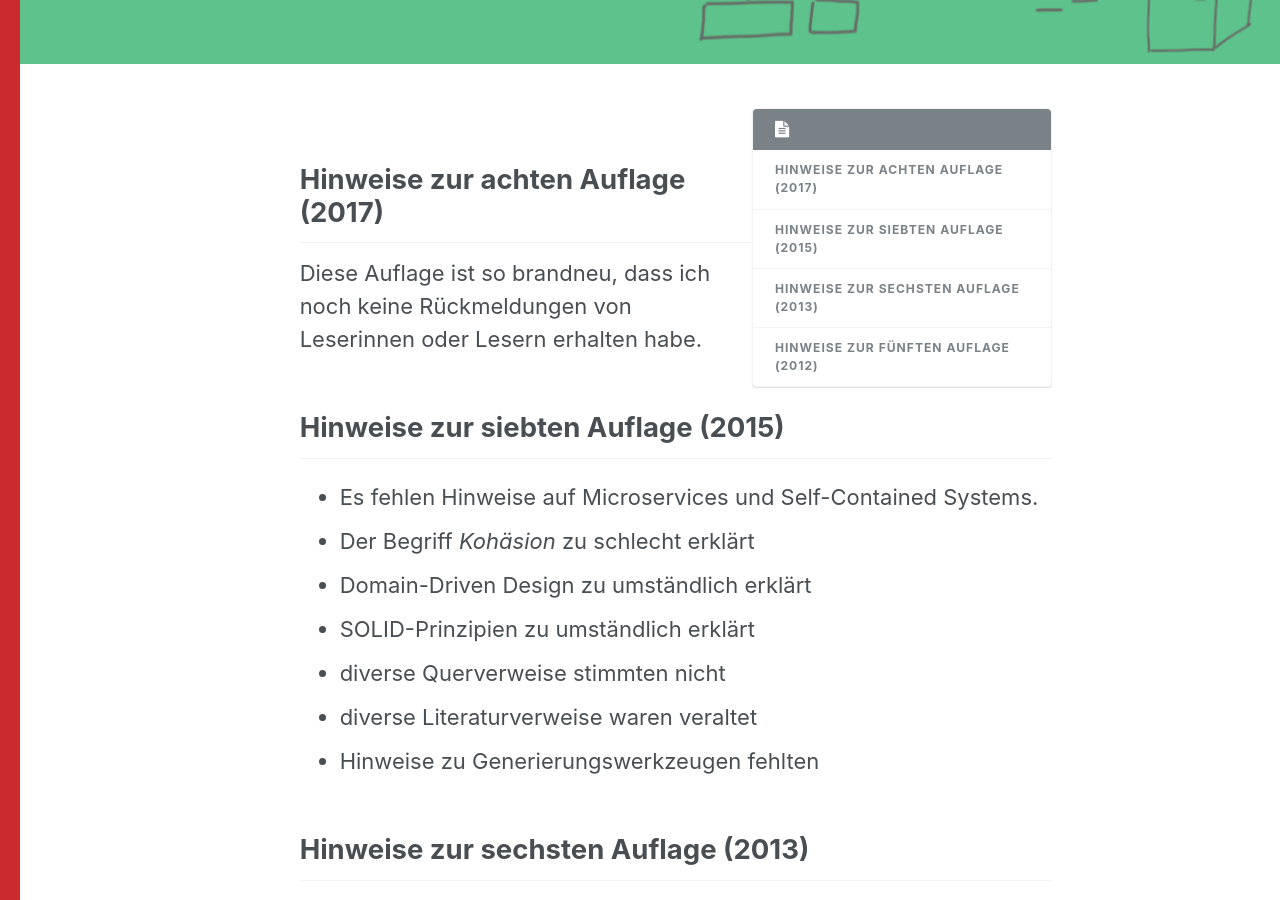
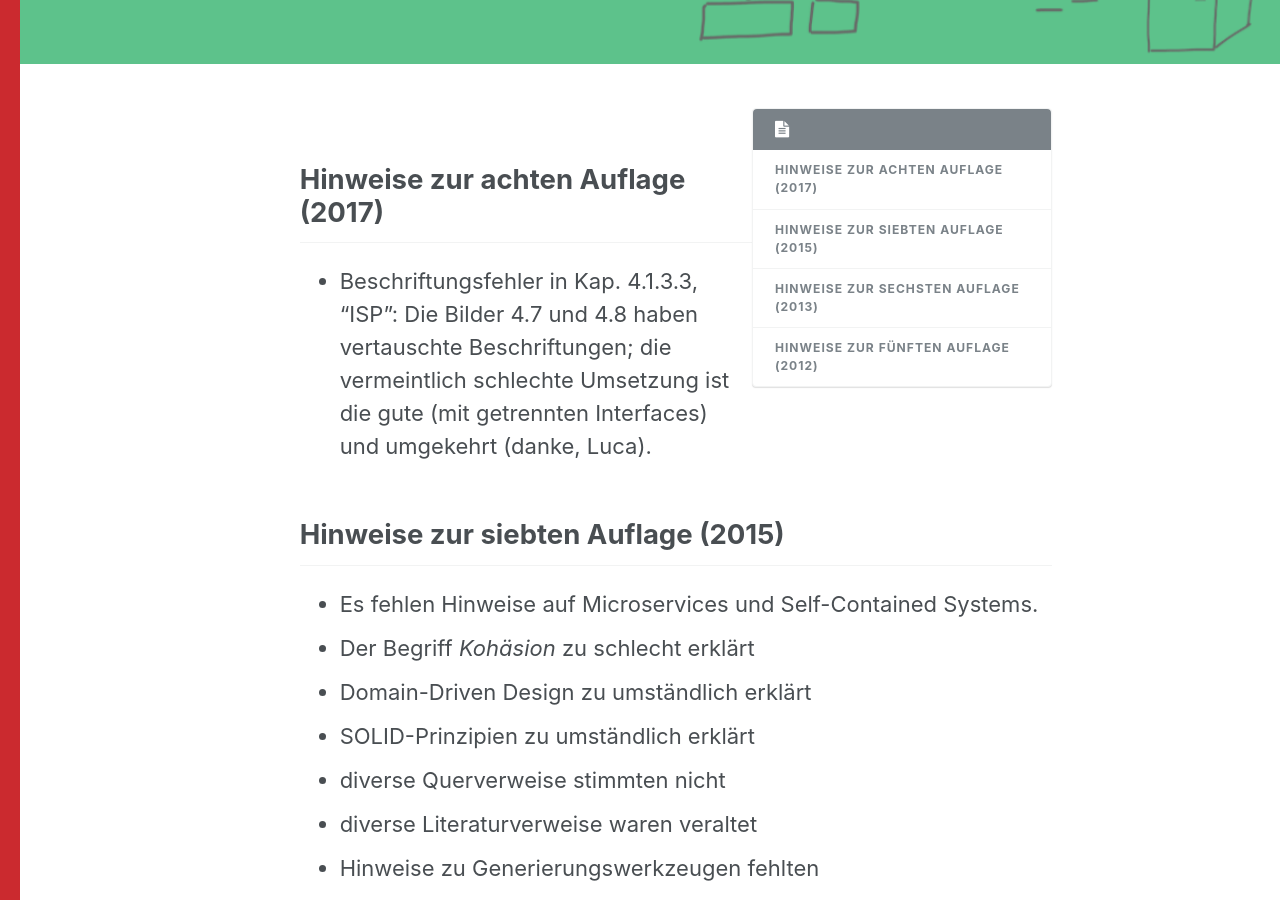
Before and after one commit to gernotstarke/esabuch.de-site, a Jekyll site: the page built from _addons/00-errata.md, in a window 1280 px wide and 900 px high, scrolled down 371 px. Built offline with Jekyll 4.4.1, drawn with Linux system fonts in a browser that asks for light colours.

Commit message:
updated footer-icon, more errata

```diff
--- a/_addons/09-errata.md
+++ b/_addons/00-errata.md
@@ -11,8 +11,8 @@ excerpt: "Bekannte Fehler(chen)..."
 
 ## Hinweise zur achten Auflage (2017)
 
-Diese Auflage ist so brandneu, dass ich noch keine Rückmeldungen
-von Leserinnen oder Lesern erhalten habe.
+* Beschriftungsfehler in Kap. 4.1.3.3, "ISP": Die Bilder 4.7 und 4.8 haben vertauschte Beschriftungen; die vermeintlich schlechte Umsetzung ist die gute (mit getrennten Interfaces) und umgekehrt (danke, Luca).
+
 
 ## Hinweise zur siebten Auflage (2015)
 
--- a/_includes/footer.html
+++ b/_includes/footer.html
@@ -5,9 +5,10 @@
     {% endif %}
     <li><a href="{{ '/contact' | absolute_url }}"><i class="fa fa-fw fa-child" aria-hidden="true"></i> Kontakt</a></li>
     {% if site.twitter.username %}
-      <li><a href="https://twitter.com/{{ site.twitter.username }}"><i class="fa fa-fw fa-twitter-square" aria-hidden="true"></i> Twitter</a></li>
+      <li><a href="https://twitter.com/{{ site.twitter.username }}"><i class="fa fa-fw fa-twitter" aria-hidden="true" style="color:blue"></i> Twitter</a></li>
     {% endif %}
 
+    <li><a href="{{ '/addons/00-errata.html' | absolute_url }}"><i class="fa fa-fw fa-exclamation-triangle" aria-hidden="true" style="color:red"></i> Errata</a></li>
     <li><a href="{{ '/imprint' | absolute_url }}"><i class="fa fa-fw fa-legal" aria-hidden="true"></i> Impressum</a></li>
     <li><a href="{{ '/imprint' | absolute_url }}"><i class="fa fa-fw fa-lock" aria-hidden="true"></i> Datenschutz</a></li>
 
@@ -16,6 +17,6 @@
 
 <div class="page__footer-copyright">
   <i class="fa fa-fw fa-copyright" aria-hidden="true"></i>{{ site.time | date: '%Y' }} Gernot Starke.
-  Unterstützt von <a href="https://innoq.com"><b>innoQ</b></a>,
+  Unterstützt von <a href="https://innoq.com"><b>INNOQ</b></a>,
   powered by <a href="http://jekyllrb.com" rel="nofollow">Jekyll</a> &amp; <a href="https://mademistakes.com/work/minimal-mistakes-jekyll-theme/" rel="nofollow">Minimal Mistakes</a>.
 </div>
```
Also changed, not shown: _pages/03-add-ons.md (+2 -0 lines).
